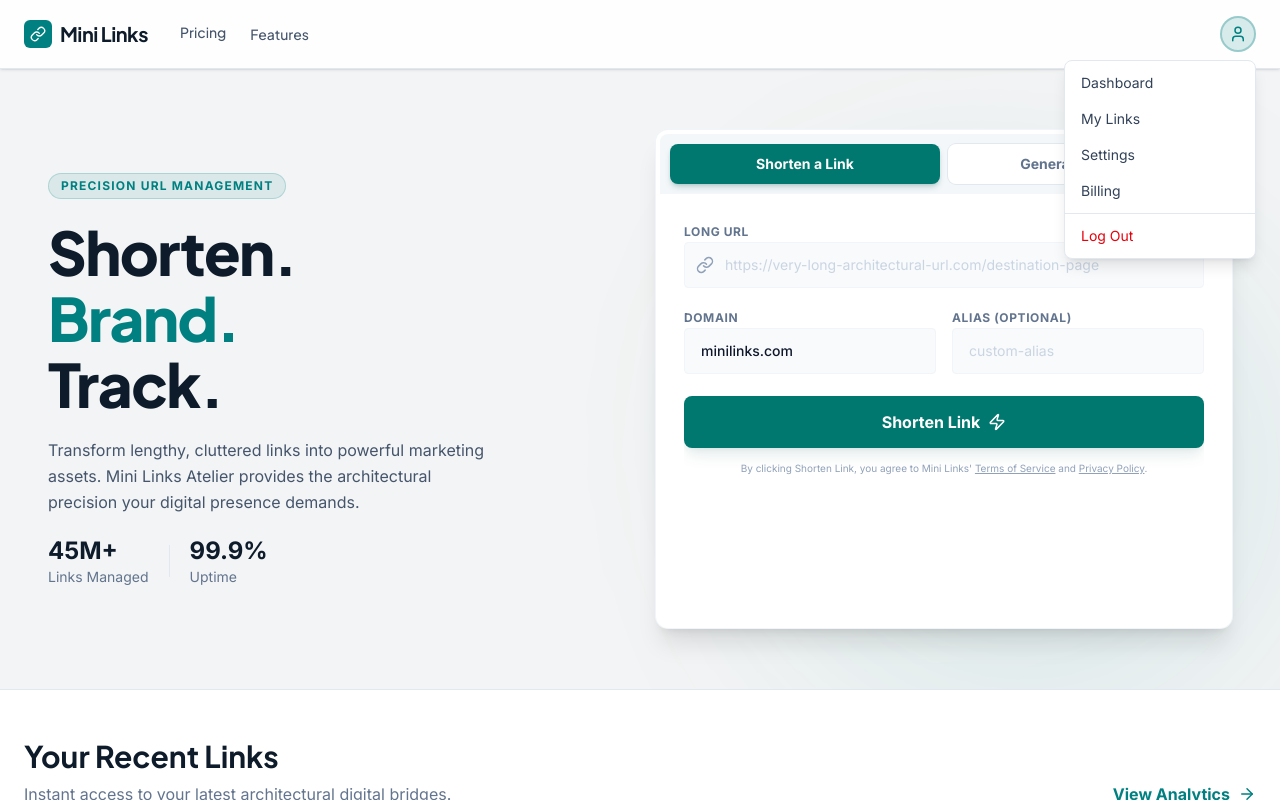
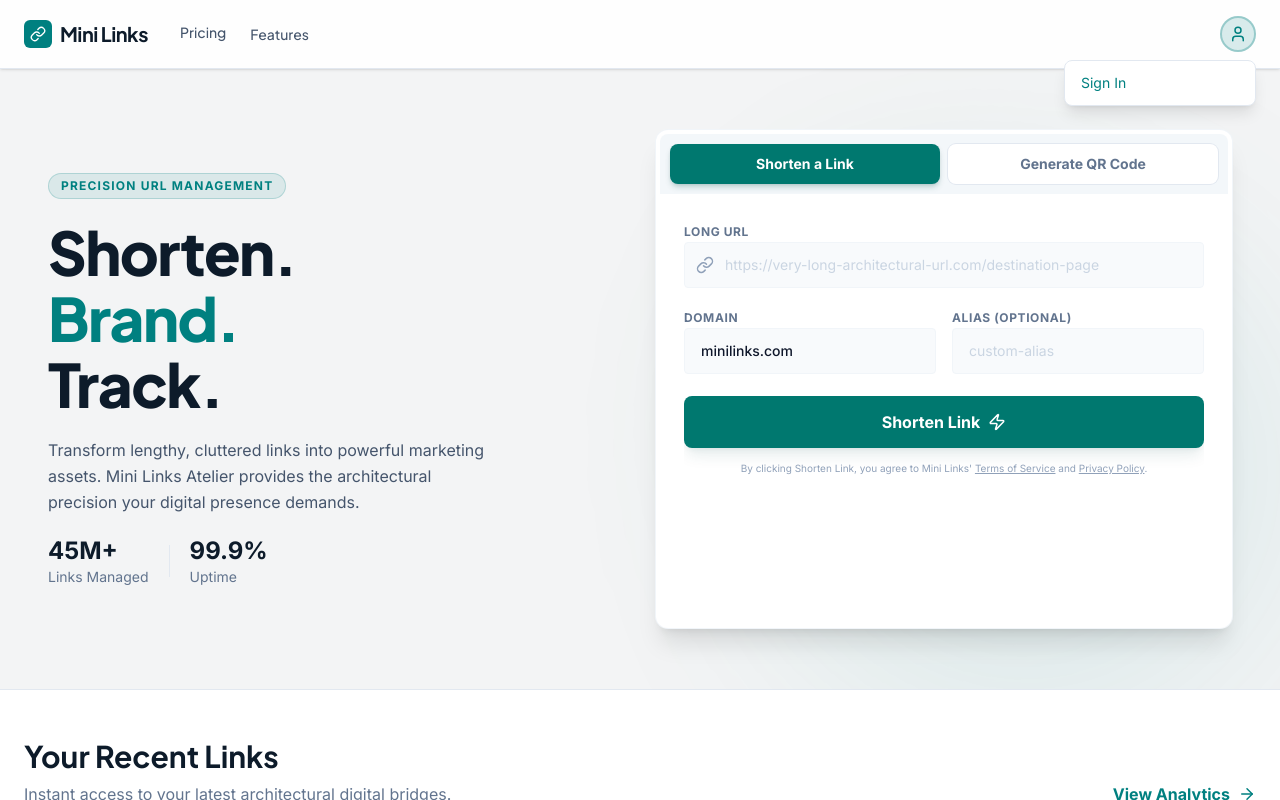
Before and after one commit to hashcode-dev/mini-links, a React (Vite) app: page / in a window 1280 px wide. Both pictures are taken after a click on the button 1238 px from the left and 34 px from the top of the page. Shown: the top 800 px of the page. Built offline with nearby package versions, Linux system fonts and the light colour scheme.

Commit message:
XXX-00000: User Profile pop up modal

```diff
--- a/src/components/Navbar.tsx
+++ b/src/components/Navbar.tsx
@@ -12,7 +12,7 @@ import {
 } from 'lucide-react';
 import clsx from 'clsx';
 import { useEffect, useRef, useState } from 'react';
-import { clearAuthSession } from '../lib/auth';
+import { clearAuthSession, isAuthenticated } from '../lib/auth';
 
 interface NavbarProps {
   isPublicPage: boolean;
@@ -186,6 +186,7 @@ export default function Navbar({ isPublicPage }: NavbarProps) {
         { name: 'Links', path: '/links' },
         { name: 'Analytics', path: '/links/1' },
       ];
+  const isUserAuthenticated = isAuthenticated();
 
   return (
     <header className="sticky top-0 z-30 glass-panel flex justify-between items-center w-full px-6 py-4 border-b border-surface-container-high dark:border-navy shadow-sm">
@@ -299,9 +300,9 @@ export default function Navbar({ isPublicPage }: NavbarProps) {
 
           {isDropdownOpen && (
             <div className="absolute right-0 mt-2 w-48 bg-surface-container-lowest dark:bg-navy-light rounded-lg shadow-lg border border-surface-container-high dark:border-slate-700 py-1 z-50">
-              <Link to="/dashboard" onClick={() => setIsDropdownOpen(false)} className="block px-4 py-2 text-sm text-slate-700 dark:text-slate-300 hover:bg-surface-container-low dark:hover:bg-navy">Dashboard</Link>
-              <Link to="/links" onClick={() => setIsDropdownOpen(false)} className="block px-4 py-2 text-sm text-slate-700 dark:text-slate-300 hover:bg-surface-container-low dark:hover:bg-navy">My Links</Link>
-              <Link to="/settings" onClick={() => setIsDropdownOpen(false)} className="block px-4 py-2 text-sm text-slate-700 dark:text-slate-300 hover:bg-surface-container-low dark:hover:bg-navy">Settings</Link>
+              {isUserAuthenticated ? (
+                <>
+                  <Link to="/settings" onClick={() => setIsDropdownOpen(false)} className="block px-4 py-2 text-sm text-slate-700 dark:text-slate-300 hover:bg-surface-container-low dark:hover:bg-navy">Profile</Link>
                   <Link to="/pricing" onClick={() => setIsDropdownOpen(false)} className="block px-4 py-2 text-sm text-slate-700 dark:text-slate-300 hover:bg-surface-container-low dark:hover:bg-navy">Billing</Link>
                   <div className="border-t border-surface-container-high dark:border-slate-700 my-1"></div>
                   <button
@@ -309,8 +310,18 @@ export default function Navbar({ isPublicPage }: NavbarProps) {
                     onClick={handleLogout}
                     className="block w-full px-4 py-2 text-left text-sm text-red-600 hover:bg-red-50 dark:hover:bg-red-900/20"
                   >
-                Log Out
+                    Logout
                   </button>
+                </>
+              ) : (
+                <Link
+                  to="/auth"
+                  onClick={() => setIsDropdownOpen(false)}
+                  className="block px-4 py-2 text-sm text-primary dark:text-teal-400 hover:bg-surface-container-low dark:hover:bg-navy"
+                >
+                  Sign In
+                </Link>
+              )}
             </div>
           )}
         </div>
```
Lines whose indentation alone changed are shown as unchanged.
